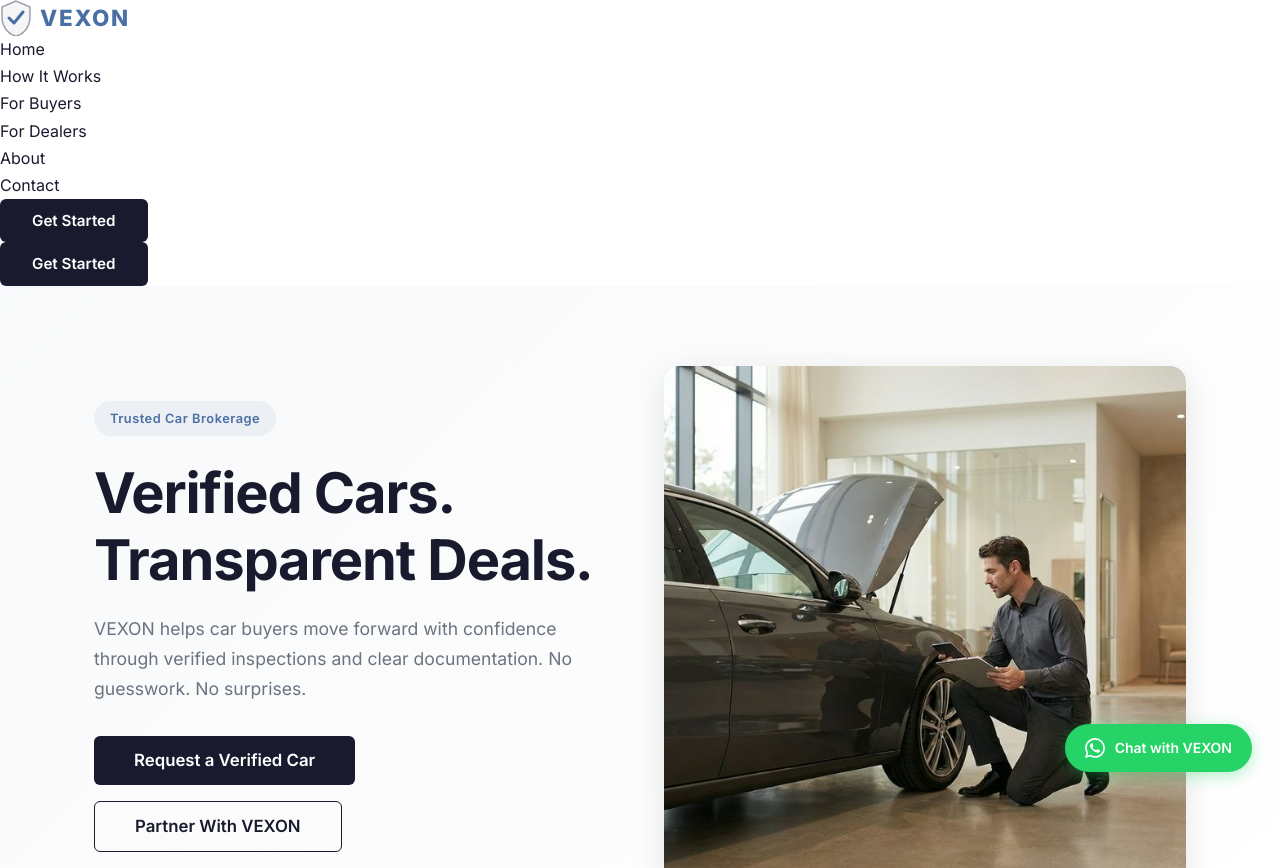
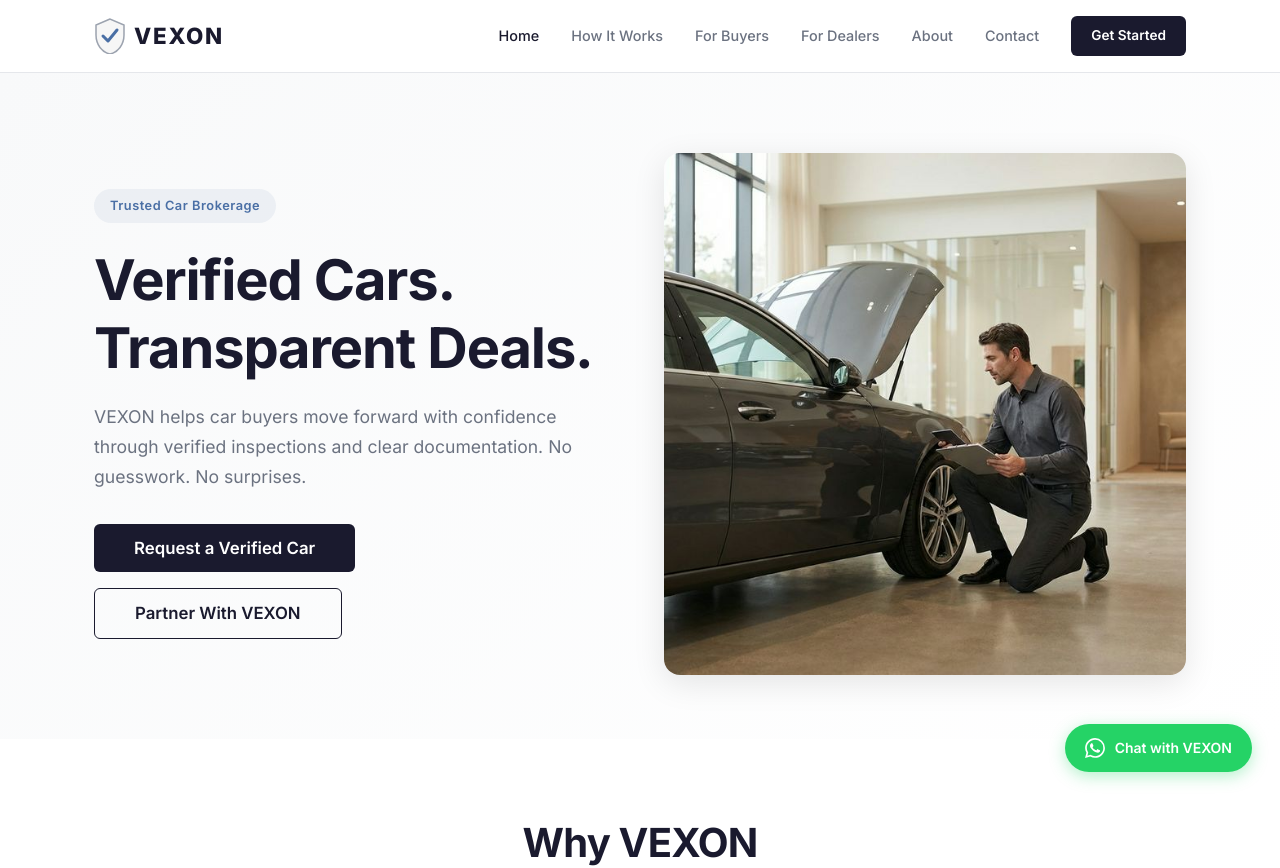
Before and after one commit to DanielDawodu/Vexon, a Next.js app: page / in a window 1280 px wide. Shown: the top 868 px of the page. Built offline with nearby package versions, Linux system fonts and the light colour scheme.

Commit message:
Fix navbar CSS class names to restore horizontal layout

```diff
--- a/src/components/Navbar.tsx
+++ b/src/components/Navbar.tsx
@@ -2,7 +2,6 @@
 
 import { useState } from 'react';
 import Link from 'next/link';
-import Image from 'next/image';
 import { usePathname } from 'next/navigation';
 import styles from './Navbar.module.css';
 
@@ -20,8 +19,8 @@
   const pathname = usePathname();
 
   return (
-    <header className={styles.header}>
-      <nav className={styles.nav}>
+    <header className={styles.navbar}>
+      <nav className={styles.inner}>
         <Link href="/" className={styles.logo} aria-label="VEXON Home">
           {/* Shield + Checkmark Logo */}
           <svg
@@ -32,7 +31,6 @@
             fill="none"
             xmlns="http://www.w3.org/2000/svg"
           >
-            {/* Shield */}
             <path
               d="M16 1L2 7v10c0 9.5 6 17.5 14 19 8-1.5 14-9.5 14-19V7L16 1z"
               fill="#c0c0c0"
@@ -40,7 +38,6 @@
               stroke="#9ca3af"
               strokeWidth="1.5"
             />
-            {/* Checkmark */}
             <path
               d="M9 18l5 5 9-11"
               stroke="#4a6fa5"
@@ -53,35 +50,32 @@
           <span className={styles.logoText}>VEXON</span>
         </Link>
 
-        <ul className={`${styles.links} ${menuOpen ? styles.linksOpen : ''}`}>
+        <div className={`${styles.navLinks} ${menuOpen ? styles.open : ''}`}>
           {navLinks.map((link) => (
-            <li key={link.href}>
             <Link
+              key={link.href}
               href={link.href}
-                className={pathname === link.href ? styles.active : ''}
+              className={`${styles.navLink} ${pathname === link.href ? styles.active : ''}`}
               onClick={() => setMenuOpen(false)}
             >
               {link.label}
             </Link>
-            </li>
           ))}
-          <li className={styles.mobileCta}>
           <Link
             href="/buyers"
-              className="btn btn--primary"
+            className={styles.cta}
             onClick={() => setMenuOpen(false)}
           >
             Get Started
           </Link>
-          </li>
-        </ul>
+        </div>
 
-        <Link href="/buyers" className={`btn btn--primary ${styles.desktopCta}`}>
+        <Link href="/buyers" className={styles.cta} style={{ display: 'none' }}>
           Get Started
         </Link>
 
         <button
-          className={styles.hamburger}
+          className={`${styles.hamburger} ${menuOpen ? styles.open : ''}`}
           onClick={() => setMenuOpen(!menuOpen)}
           aria-label="Toggle menu"
         >
@@ -92,7 +86,7 @@
 
         {menuOpen && (
           <div
-            className={styles.overlay}
+            className={`${styles.overlay} ${menuOpen ? styles.open : ''}`}
             onClick={() => setMenuOpen(false)}
           />
         )}
```
Lines whose indentation alone changed are shown as unchanged.
